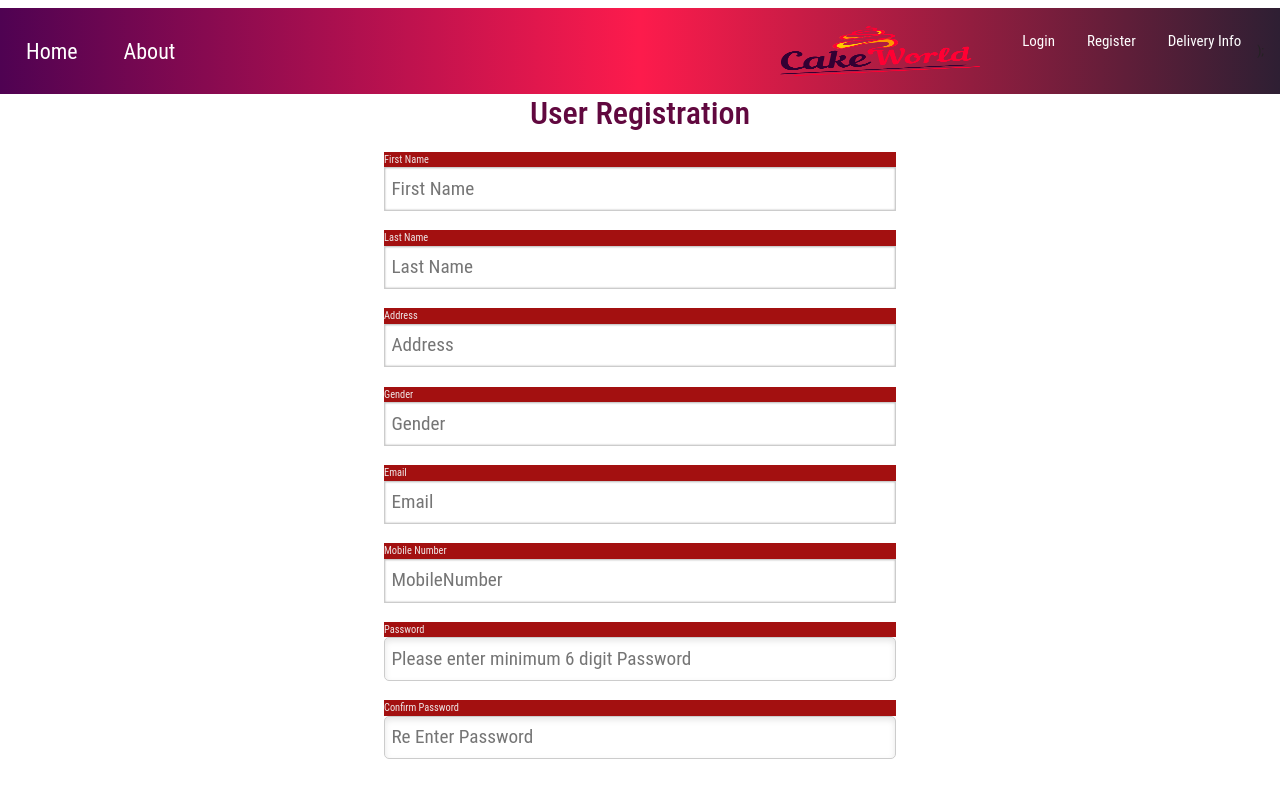
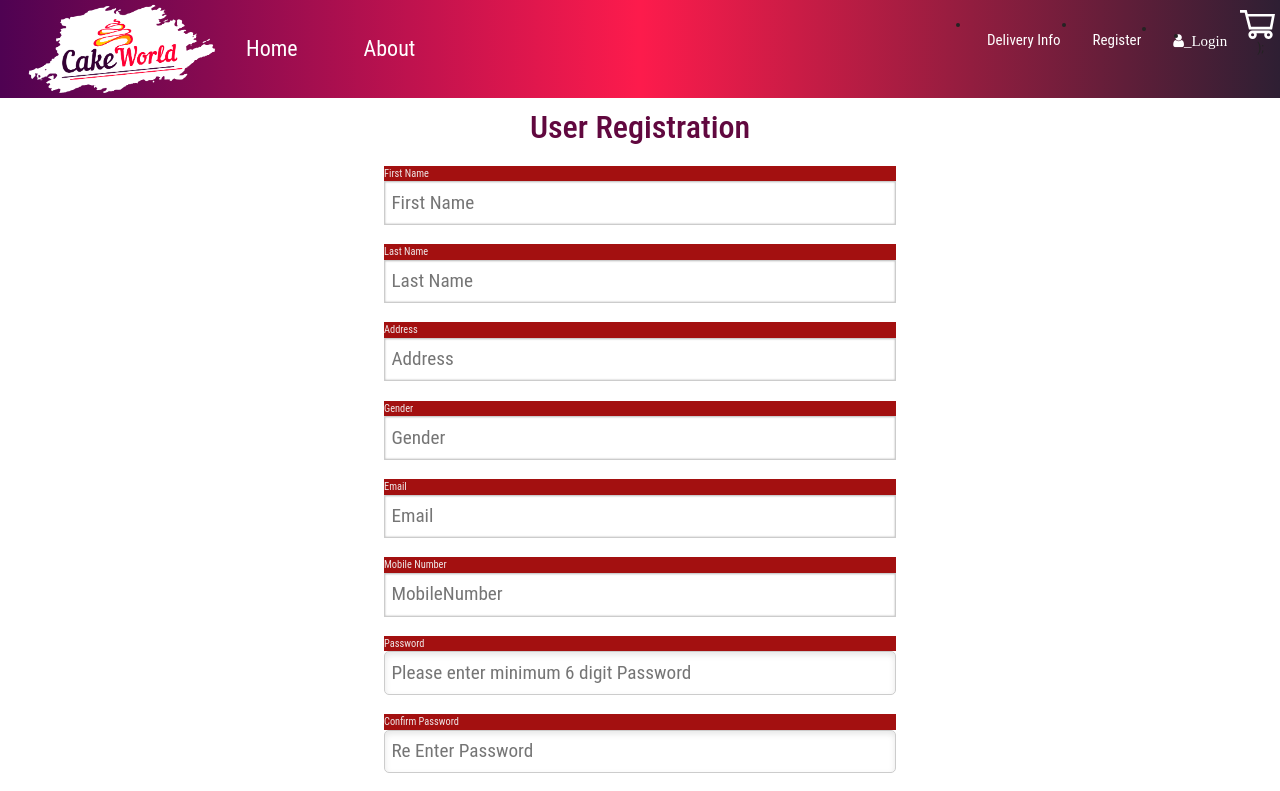
Before and after one commit to dumindack/Front_End, a React (Create React App) app: page /Register in a window 1280 px wide. Shown: the top 791 px of the page. Built offline with nearby package versions, Linux system fonts and the light colour scheme.

Commit message:
update navbar

```diff
--- a/src/Actions/Auth.js
+++ b/src/Actions/Auth.js
@@ -24,7 +24,7 @@ import { setAlert } from "./alert";
 export const loadUser = () => async (dispatch) => {
   if (localStorage.token) {
     const user= JSON.parse(atob(localStorage.token.split('.')[1]));
-
+    localStorage.setItem("Role",user.role)
     if (user.role ==="Seller") {
       try {
         const res = await axois.get (
--- a/src/App.js
+++ b/src/App.js
@@ -65,7 +65,7 @@ import GiftCart from './components/GiftCart';
                 <Route path='/Register1' component={Register1}/>
                 <Route path='/Selection' component={Selection}/>
                 <Route path='/Details1' component={Details1}/>
-                <BuyerRoute path='/CartProducts' component={CartProducts}/>
+                <Route path='/CartProducts' component={CartProducts}/>
                 <AdminRoute path='/AddRegistration' component={AddRegistration}/>
                 <Route path='/Accept/AcceptList' component={AcceptList}/>
                 <Route path='/Product' component={Product}/>
--- a/src/components/CSS/Navigationbar.css
+++ b/src/components/CSS/Navigationbar.css
@@ -1,5 +1,9 @@
 .navbar-custom {
     background-image: linear-gradient(to right, rgb(79, 2, 82),rgb(253, 27, 76), rgb(46, 31, 51)  );
+    top: -10px;
+    height: 100px;
+    display: flex;
+    align-items: center;
 }
 
 /* change the brand and text color */
@@ -112,3 +116,27 @@
     margin: auto;
     width: 100%;
   }
+
+  .nav-item {
+    padding: 20px;
+    display: flex;
+    align-items: center;
+    height: 80px;
+    justify-content: end;
+    margin-right: 1rem;
+  }
+
+  .logo1 {
+    margin-top: 10px;
+    display: block;
+    align-items: left;
+    background-color: rgba(0, 255, 255, 0);
+
+   }
+
+   .cart-icon{
+   background-color: rgba(255, 11, 11, 0);
+   position: fixed;
+   right: 5px;
+   top: 10px;
+   }
--- a/src/components/Navigationbar.js
+++ b/src/components/Navigationbar.js
@@ -1,64 +1,79 @@
-
 import 'bootstrap/dist/css/bootstrap.min.css';
-import icon from '../Media/logo/logo.png';
+import icon from '../Media/logo/logo1.png';
 import './CSS/Navigationbar.css';
 import Carticon from '../Media/icon/carticon.svg';
 import { Link } from "react-router-dom";
 import { logout } from "../Actions/Auth";
 import { connect } from 'react-redux';
 import PropTypes from "prop-types";
-import React, { Fragment } from "react";
-import{ ProductConsumer} from '../contextAPI';
+import React, { Fragment, useEffect } from "react";
+
+
+
+var isBuyer = localStorage.getItem("Role") === "Buyer";
+
+
+const Navigationbar = ({ auth: { isAuthenticated ,loading, user }, logout }) =>{
+
+
+  const authLinks = (
+    <div class="custom-container">
+        <nav class="navbar navbar-expand-sm navbar-custom">
+            <div className="logo1">
+                <img  src={icon}   width="220" />
+            </div>
+
+
+              <Link to="/" class="navbar-brand">Home</Link>
+
+              <div class="navbar-collapse collapse" id="navbarCustom">
+                <ul class="navbar-nav">
+                    <li class="nav-item">
+                      <Link to="/About" class="navbar-brand">About</Link>
+                    </li>
+                </ul>
+
+                <ul class="navbar-nav">
+                    <li class="nav-item">
+                      <Link to="/upload_product/ProductList"  class="navbar-brand">My Profile</Link>
+                    </li>
+                </ul>
+              </div>
+
+
+
+              <div class="topnav">
+              <div class="topnav-right">
+
+              <ul className="nav-item">
+
+                <li>
+                  <Link to="/DeliveryInfo">Delivery Info</Link>
+                </li>
+
+
+                <li>
+                  <a onClick={logout} href="#!">
+                      <span className="fa fa-fw fa-user">_Logout</span>
+                  </a>
+                </li>
+
+                <li>
+                  { isBuyer && <Link to="/CartProducts">
+                    <img  className="cart-icon" src={Carticon} alt="/"  width="35px"/>
+                  </Link>}
+                </li>
+
+              </ul>
+
+
+              </div>
+
+            </div>
 
 
 
 
-
-
-
-const Navigationbar = ({ auth: { isAuthenticated ,loading, user }, logout }) =>{
-  const authLinks = (
-    <div class="custom-container">
-        <nav class="navbar navbar-expand-sm navbar-custom">
-        <div class="topnav">
-              <div class="topnav-right">
-              <Link to="/" class="navbar-brand">Home</Link>
-              <Link to="/About" class="navbar-brand">About</Link>
-              <Link to="/upload_product/ProductList"  class="navbar-brand">My Profile</Link>
-
-
-                <Link to="/DeliveryInfo" class="navbar-brand">Delivery Info</Link>
-                <Link to="/Productlist" class="navbar-brand">Gifts</Link>
-
-                  <div className="carticon">
-
-                    <div>
-                      <Link to="/CartProducts">
-                      <img src={Carticon} alt="/"  width="30px"/>
-                      </Link>
-
-                    </div>
-                </div>
-
-
-
-        <a onClick={logout} href="#!">
-        <span >Logout</span>
-          </a>
-
-     </div>
-     </div>
-     <a class="right" href="#">
-          <div>
-              <img
-                  src={icon}
-                  height="90"
-                  width="500"
-
-
-              />
-              </div>
-              </a>
       </nav>
       </div>
   );
@@ -68,41 +83,65 @@ const Navigationbar = ({ auth: { isAuthenticated ,loading, user }, logout }) =>{
   const adminLinks = (
     <div class="custom-container">
         <nav class="navbar navbar-expand-sm navbar-custom">
-        <div class="topnav">
-              <div class="topnav-right">
+            <div className="logo1">
+                <img  src={icon}   width="220" />
+            </div>
+
               <Link to="/" class="navbar-brand">Home</Link>
-              <Link to="/GetSellers" class="navbar-brand">Sellers</Link>
-              <Link to="/GetBuyers"  class="navbar-brand">Buyers</Link>
-              <Link to= "/AddRegistration" class = "navbar-brand">Add</Link>
-              <Link to= "/Accept/AcceptList" class = "navbar-brand">Products</Link>
+
+              <div class="navbar-collapse collapse" id="navbarCustom">
+                <ul class="navbar-nav">
+                    <li class="nav-item">
+                      <Link to="/GetSellers" class="navbar-brand">Sellers</Link>
+                    </li>
+                </ul>
+
+                <ul class="navbar-nav">
+                    <li class="nav-item">
+                      <Link to="/GetBuyers"  class="navbar-brand">Buyers</Link>
+                    </li>
+                </ul>
+
+                <ul class="navbar-nav">
+                    <li class="nav-item">
+                      <Link to= "/AddRegistration" class = "navbar-brand">Add</Link>
+                    </li>
+                </ul>
+
+                <ul class="navbar-nav">
+                    <li class="nav-item">
+                      <Link to= "/Accept/AcceptList" class = "navbar-brand">Products</Link>
+                    </li>
+                </ul>
+
+              </div>
 
 
-
-        <a onClick={logout} href="#!">
-        <span >Logout</span>
-          </a>
-          </div>
-     </div>
-
-     <a class="right" href="#">
-          <div>
-              <img
-                  src={icon}
-                  height="90"
-                  width="500"
-
-
-              />
-              </div>
-              </a>
+              <div class="topnav">
+                <div class="topnav-right">
+                <ul className="nav-item">
+                  <li>
+                    <a onClick={logout} href="#!">
+                        <span className="fa fa-fw fa-user">_Logout</span>
+                    </a>
+                  </li>
+                </ul>
+                </div>
+            </div>
       </nav>
       </div>
   );
 
   const guestLinks = (
-<div class="custom-container">
+  <div class="custom-container">
+
         <nav class="navbar navbar-expand-sm navbar-custom">
-            <Link to="/" class="navbar-brand">Home</Link>
+
+          <div className="logo1">
+            <img  src={icon}   width="220" />
+          </div>
+
+            <Link to="/" class="navbar-brand ">Home</Link>
 
             <div class="navbar-collapse collapse" id="navbarCustom">
                 <ul class="navbar-nav">
@@ -118,31 +157,31 @@ const Navigationbar = ({ auth: { isAuthenticated ,loading, user }, logout }) =>{
             <div class="topnav">
               <div class="topnav-right">
 
+              <ul className="nav-item">
 
-              <a class="navbar-brand" href="#">
-          <div>
-              <img
-                  src={icon}
-                  height="50"
-                  width="200"
+                <li>
+                  <Link to="/DeliveryInfo">Delivery Info</Link>
+                </li>
 
+                <li>
+                  <Link to="/Selection">Register</Link>
+                </li>
 
-              />
-              </div>
-              </a>
-                <Link to="/Login">Login</Link>
+                <li>
+                  <Link to="/Login" className="fa fa-fw fa-user">_Login</Link>
+                </li>
 
+                <li>
+                  <Link to="/CartProducts">
+                    <img  className="cart-icon" src={Carticon} alt="/"  width="35px"/>
+                  </Link>
+                </li>
 
-                <Link to="/Selection">Register</Link>
-
-
-                <Link to="/DeliveryInfo">Delivery Info</Link>
-
-
-
+              </ul>
 
 
               </div>
+
             </div>
             );
             </nav>
--- a/src/reducers/auth.js
+++ b/src/reducers/auth.js
@@ -45,6 +45,9 @@ export default function(state = initialState, action) {
             localStorage.removeItem('cart');
             localStorage.removeItem('total');
             localStorage.removeItem('BUYER_EMAIL');
+            localStorage.removeItem('Role');
+            localStorage.removeItem('CartQuantity');
+            localStorage.removeItem('orderNo');
             return {
                 ...state,
                 token: null,
```
Also changed, not shown: src/Media/logo/logo1.png (added), 1 other file (tests, documents, lock files or other folders).
